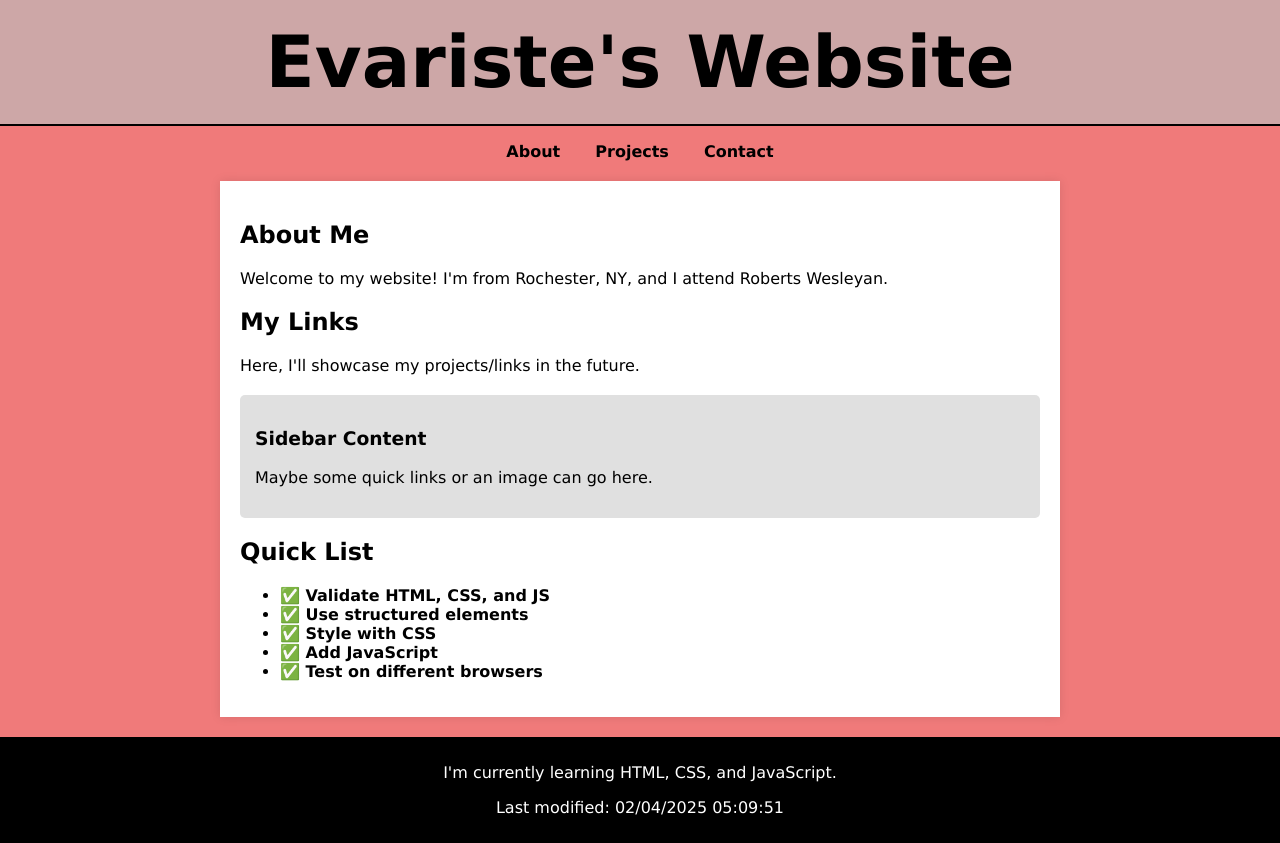
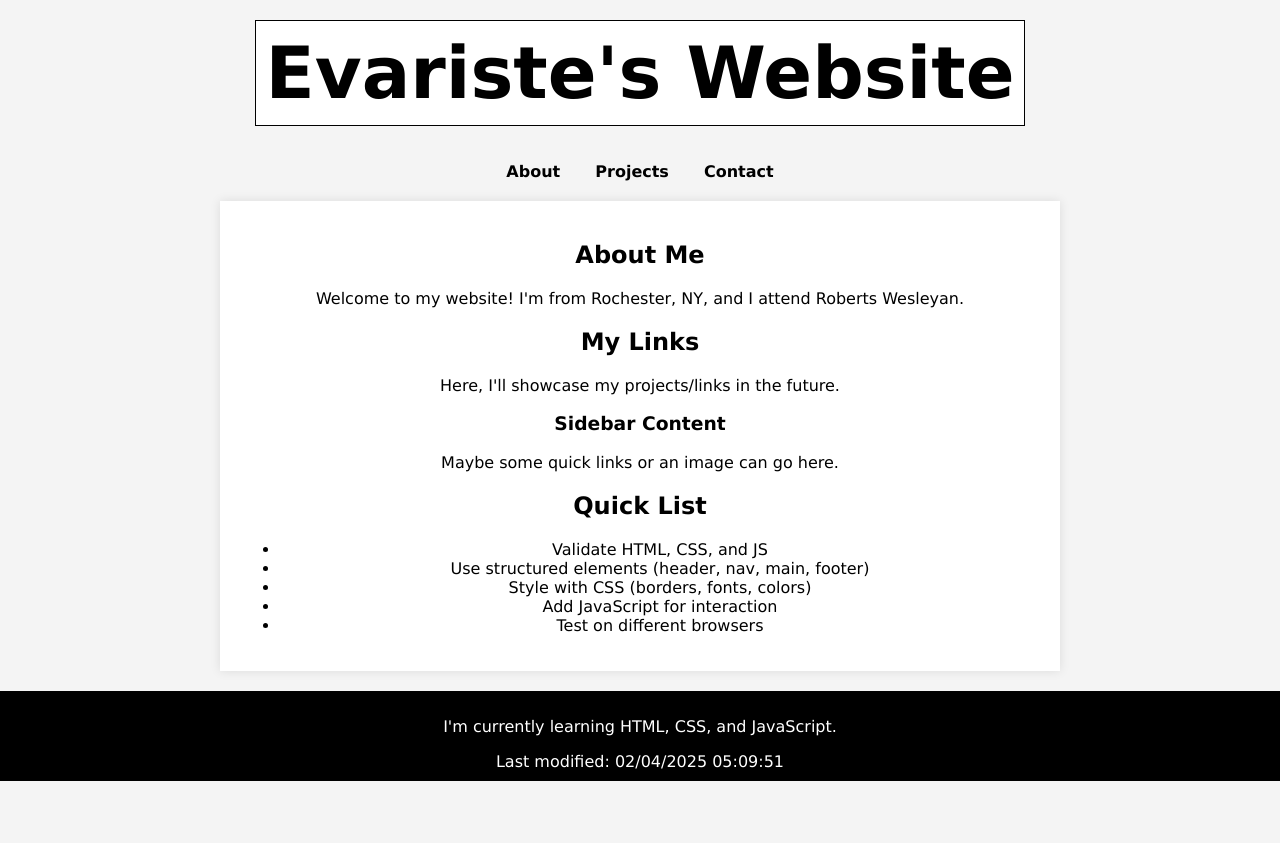
Before and after one commit to EvaristeO/EvaristeO.github.io, a plain HTML site: page index.html in a window 1280 px wide. After the commit the page ends 800 px from the top, so only its background shows below. Drawn offline with Linux system fonts and the light colour scheme.

Commit message:
new file contact

```diff
--- a/index.html
+++ b/index.html
@@ -9,19 +9,17 @@
                 font-family: Verdana, sans-serif;
                 margin: 0;
                 padding: 0;
-                background-color: #f07a7a;
+                background-color: #f4f4f4;
                 text-align: center;
             }
 
-            header {
-                background: rgb(205, 167, 167);
-                padding: 20px;
-                border-bottom: 2px solid black;
-            }
-
             h1 {
+                border: 1px solid black;
                 font-size: 72px;
-                margin: 0;
+                padding: 10px;
+                margin: 20px auto;
+                display: inline-block;
+                background: white;
             }
 
             nav ul {
@@ -46,18 +44,6 @@
                 background: white;
                 padding: 20px;
                 box-shadow: 0 0 10px rgba(0, 0, 0, 0.1);
-                text-align: left;
-            }
-
-            aside {
-                margin-top: 20px;
-                padding: 15px;
-                background: #e0e0e0;
-                border-radius: 5px;
-            }
-
-            .quick-list {
-                margin-top: 20px;
             }
 
             footer {
@@ -69,15 +55,13 @@
         </style>
     </head>
     <body>
-        <header>
-            <h1>Evariste's Website</h1>
-        </header>
+        <h1>Evariste's Website</h1>
 
         <nav>
             <ul>
                 <li><a href="#about">About</a></li>
                 <li><a href="#projects">Projects</a></li>
-                <li><a href="#contact">Contact</a></li>
+                <li><a href="contact.html">Contact</a></li>
             </ul>
         </nav>
 
@@ -102,18 +86,20 @@
             <section class="quick-list">
                 <h2>Quick List</h2>
                 <ul>
-                    <li><strong>✅ Validate HTML, CSS, and JS</strong></li>
-                    <li><strong>✅ Use structured elements</strong></li>
-                    <li><strong>✅ Style with CSS</strong></li>
-                    <li><strong>✅ Add JavaScript</strong></li>
-                    <li><strong>✅ Test on different browsers</strong></li>
+                    <li>Validate HTML, CSS, and JS</li>
+                    <li>Use structured elements (header, nav, main, footer)</li>
+                    <li>Style with CSS (borders, fonts, colors)</li>
+                    <li>Add JavaScript for interaction</li>
+                    <li>Test on different browsers</li>
                 </ul>
             </section>
         </main>
 
         <footer>
             <p>I'm currently learning HTML, CSS, and JavaScript.</p>
-            <p><script>document.write("Last modified: " + document.lastModified);</script></p>
+            <script>
+                document.write("Last modified: " + document.lastModified);
+            </script>
         </footer>
     </body>
 </html>
```
Also changed, not shown: 1 other file.
